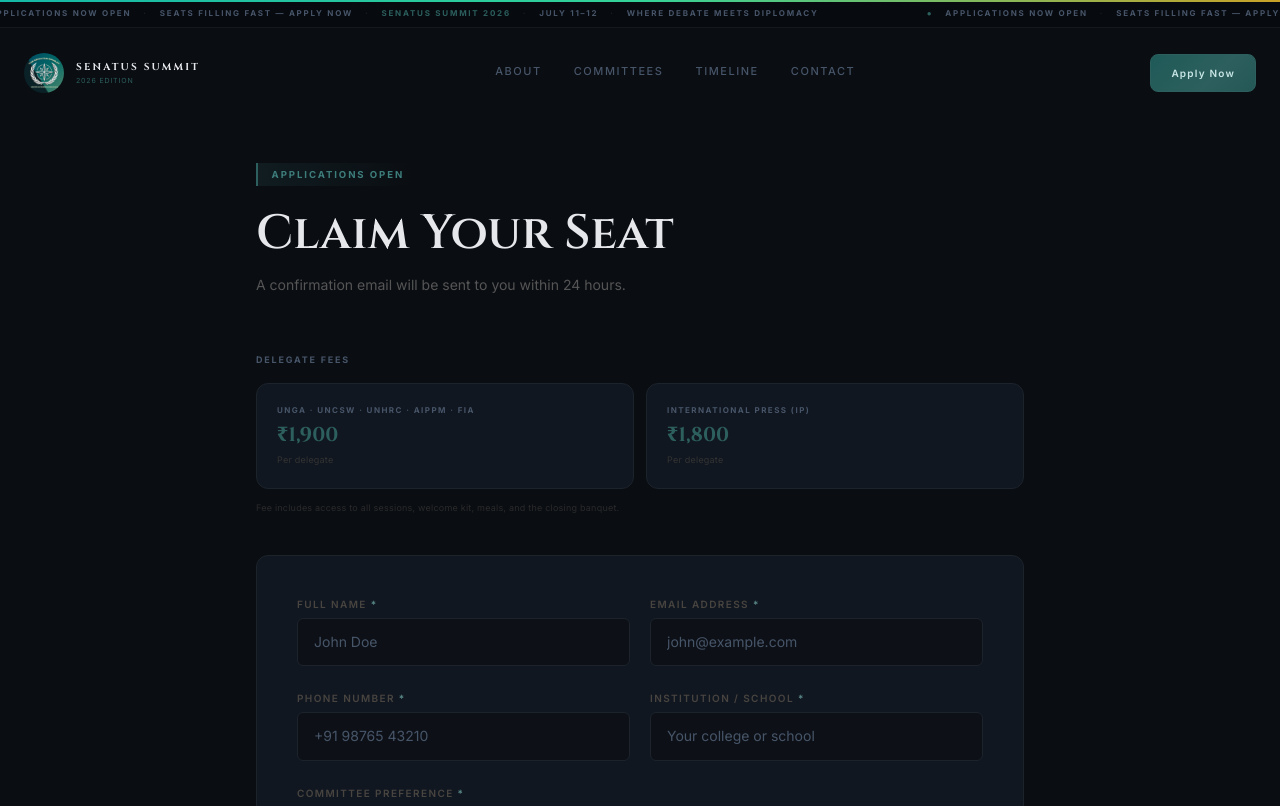
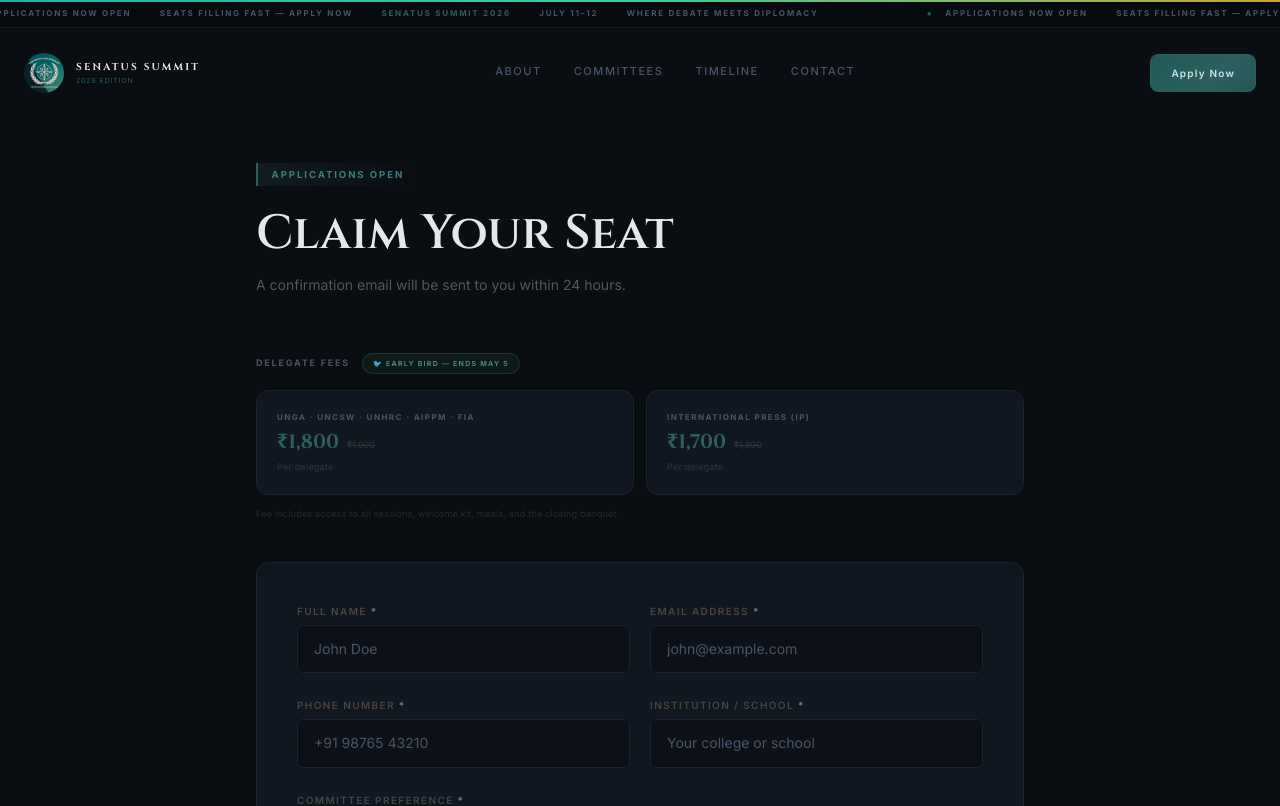
Before and after one commit to Saicharantejj/Senatus-Summit, a Next.js app: page /apply in a window 1280 px wide. Shown: the top 806 px of the page. Built offline with nearby package versions, Linux system fonts and the light colour scheme.

Commit message:
Early bird pricing: -₹100 off all committees, valid till May 5
Co-Authored-By: Claude Sonnet 4.6 <noreply@anthropic.com>

```diff
--- a/components/Application.tsx
+++ b/components/Application.tsx
@@ -374,16 +374,24 @@ export default function Application() {
 
         {/* Delegate Fees */}
         <motion.div {...fadeUp(0.15)} className="mb-10">
-          <p className="font-inter text-[9px] font-bold tracking-[0.2em] uppercase text-[#475569] mb-4">
-            Delegate Fees
-          </p>
+          <div className="flex items-center gap-3 mb-4">
+            <p className="font-inter text-[9px] font-bold tracking-[0.2em] uppercase text-[#475569]">
+              Delegate Fees
+            </p>
+            <span className="font-inter text-[7px] font-bold tracking-[0.18em] uppercase px-2.5 py-1 rounded-full border border-[#2c5f5d]/40 text-[#3d8a87] bg-[#0e1a1a]">
+              🐦 Early Bird — Ends May 5
+            </span>
+          </div>
           <div className="grid grid-cols-1 sm:grid-cols-2 gap-3">
             <div className="card rounded-xl p-5 flex items-center gap-4">
               <div className="flex flex-col gap-1 flex-1">
                 <span className="font-inter text-[8px] font-bold tracking-[0.18em] uppercase text-[#475569]">
                   UNGA · UNCSW · UNHRC · AIPPM · FIA
                 </span>
-                <span className="font-cinzel font-bold text-xl text-[#2c5f5d]">₹1,900</span>
+                <div className="flex items-baseline gap-2">
+                  <span className="font-cinzel font-bold text-xl text-[#2c5f5d]">₹1,800</span>
+                  <span className="font-inter text-[9px] text-[#333] line-through">₹1,900</span>
+                </div>
                 <span className="font-inter text-[9px] text-[#333] tracking-wide">Per delegate</span>
               </div>
             </div>
@@ -392,7 +400,10 @@ export default function Application() {
                 <span className="font-inter text-[8px] font-bold tracking-[0.18em] uppercase text-[#475569]">
                   International Press (IP)
                 </span>
-                <span className="font-cinzel font-bold text-xl text-[#2c5f5d]">₹1,800</span>
+                <div className="flex items-baseline gap-2">
+                  <span className="font-cinzel font-bold text-xl text-[#2c5f5d]">₹1,700</span>
+                  <span className="font-inter text-[9px] text-[#333] line-through">₹1,800</span>
+                </div>
                 <span className="font-inter text-[9px] text-[#333] tracking-wide">Per delegate</span>
               </div>
             </div>
```
